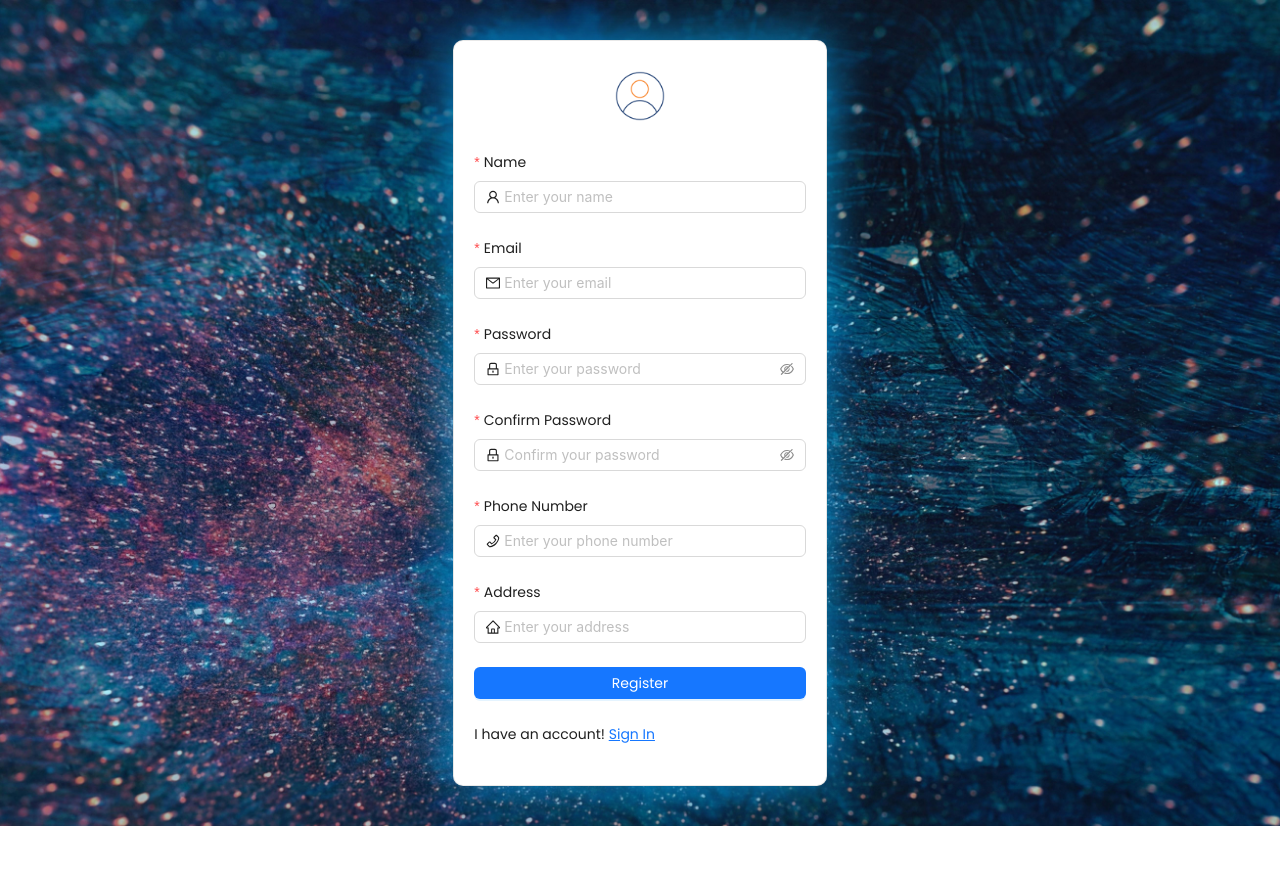
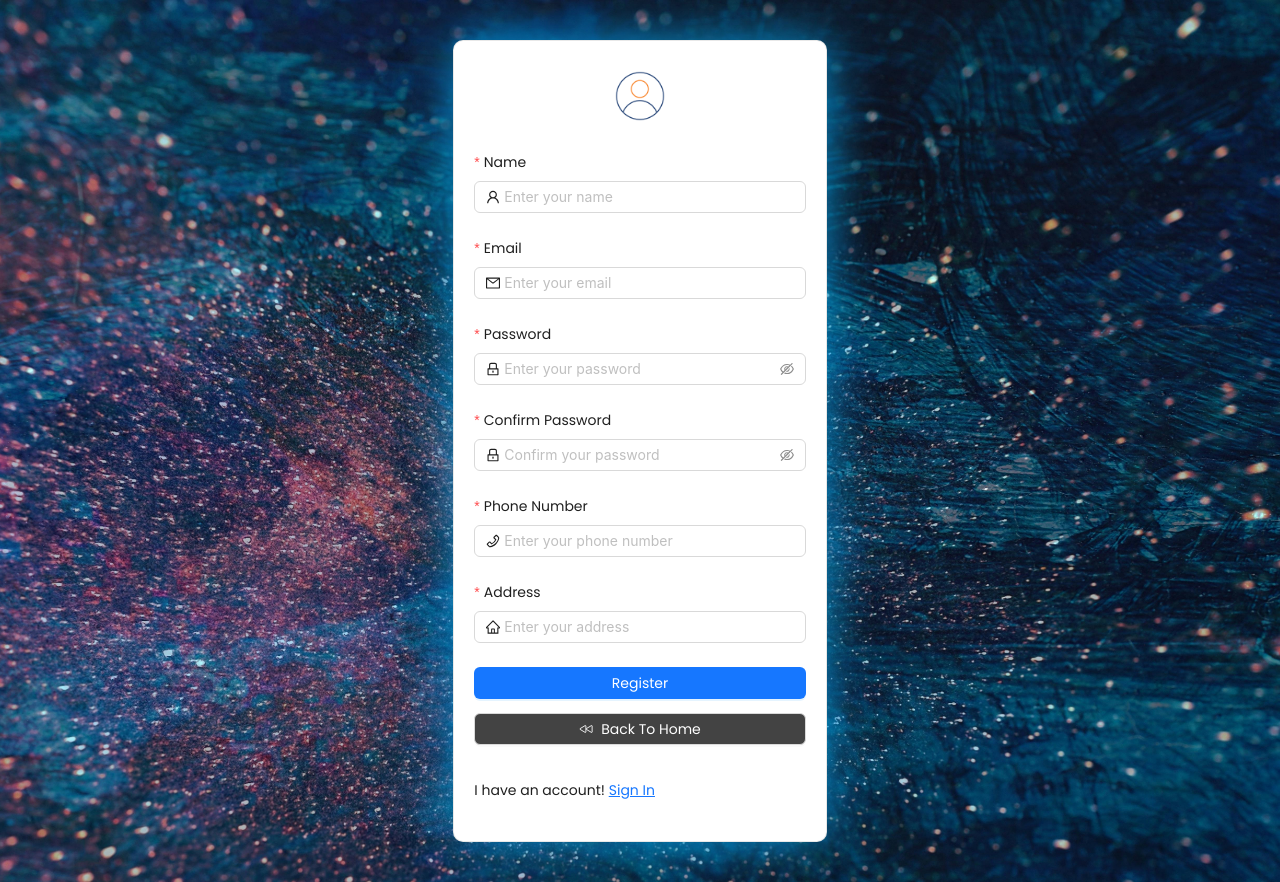
Before and after one commit to Ubaidullah-Hasan/car_wash_booking_client, a React (Vite) app: page /signup in a window 1280 px wide. Before the commit the page ends 826 px from the top, so only its background shows below. Built offline with nearby package versions, Linux system fonts and the light colour scheme; no server answers.

Commit message:
login and register page modify

```diff
--- a/package.json
+++ b/package.json
@@ -28,6 +28,7 @@
   },
   "devDependencies": {
     "@eslint/js": "^9.9.0",
+    "@types/node": "^22.10.1",
     "@types/react": "^18.3.3",
     "@types/react-dom": "^18.3.0",
     "@vitejs/plugin-react": "^4.3.1",
--- a/src/Redux/api/baseApi.ts
+++ b/src/Redux/api/baseApi.ts
@@ -1,8 +1,10 @@
 import { createApi, fetchBaseQuery } from "@reduxjs/toolkit/query/react";
 import { RootState } from "../store";
+const baseUrl = import.meta.env.VITE_BACKEND_URL;
+
 
 const baseQuery = fetchBaseQuery({
-    baseUrl: 'https://car-wash-booking-system-server-henna.vercel.app/api',
+    baseUrl: baseUrl,
     credentials: 'include',
     prepareHeaders: (headers, { getState }) => {
         const token = (getState() as RootState).auth.token;
--- a/src/pages/signIn/SignIn.tsx
+++ b/src/pages/signIn/SignIn.tsx
@@ -11,6 +11,7 @@ import { setUser } from '../../Redux/features/auth/authSlice';
 import { Link, useLocation, useNavigate } from 'react-router-dom';
 import { useState } from 'react';
 import { LockOutlined, MailOutlined } from '@ant-design/icons';
+import { IoPlayBackOutline } from 'react-icons/io5';
 
 type FieldType = {
     email?: string;
@@ -72,6 +73,7 @@ const SignIn = () => {
                                 { type: 'email', message: 'The input is not a valid email!' },
                                 { required: true, message: 'Please input your email!' },
                             ]}
+                            initialValue={"hm2964133@gmail.com"}
                         >
                             <Input prefix={<MailOutlined />} placeholder="Enter your email" />
                         </Form.Item>
@@ -81,6 +83,7 @@ const SignIn = () => {
                             label="Password"
                             rules={[{ required: true, message: 'Please input your password!' }]}
                             hasFeedback
+                            initialValue={"admin1234"}
                         >
                             <Input.Password prefix={<LockOutlined />} placeholder="Enter your password" />
                         </Form.Item>
@@ -98,6 +101,17 @@ const SignIn = () => {
                                 Submit
                             </Button>
                         </Form.Item>
+                        <Form.Item
+                        >
+                            <Button
+                                className='home-btn'
+                                block
+                                href='/'
+                            >
+                                <IoPlayBackOutline />
+                                Back To Home
+                            </Button>
+                        </Form.Item>
                         <p>I have no account! <Link style={{ textDecoration: "underline" }} to={"/signUp"}>Sign UP</Link></p>
                         {err && <p style={{ color: "red" }}>{err}</p>}
                     </Form>
--- a/src/pages/signIn/signin.css
+++ b/src/pages/signIn/signin.css
@@ -1,6 +1,23 @@
-.profileImg-container{
+.profileImg-container {
     text-align: center;
 }
-.profileImg{
+
+.profileImg {
     width: 50px;
 }
+
+.home-btn {
+    background: #434343;
+    color: white;
+    transition: .3s;
+    display: flex;
+    align-items: center;
+    justify-self: center;
+    margin-top: -20px;
+}
+
+.home-btn:hover {
+    background: #292929 !important;
+    color: white !important;
+    border:transparent !important;
+}
--- a/src/pages/signUp/SignUp.tsx
+++ b/src/pages/signUp/SignUp.tsx
@@ -4,6 +4,7 @@ import { UserOutlined, MailOutlined, LockOutlined, PhoneOutlined, HomeOutlined }
 import profileImg from "../../assets/icon/profile.png"
 import { Link, useNavigate } from 'react-router-dom';
 import { useRegisterUserMutation } from '../../Redux/features/auth/auth.api';
+import { IoPlayBackOutline } from 'react-icons/io5';
 
 
 
@@ -124,6 +125,17 @@ const SignUp = () => {
                                 Register
                             </Button>
                         </Form.Item>
+                        <Form.Item
+                        >
+                            <Button
+                                className='home-btn'
+                                block
+                                href='/'
+                            >
+                                <IoPlayBackOutline />
+                                Back To Home
+                            </Button>
+                        </Form.Item>
                         <p>I have an account! <Link to={"/signIn"} style={{textDecoration: "underline"}}>Sign In</Link></p>
                     </Form>
                 </Col>
```
Also changed, not shown: 1 other file (tests, documents, lock files or other folders). Lines whose indentation alone changed are shown as unchanged.
